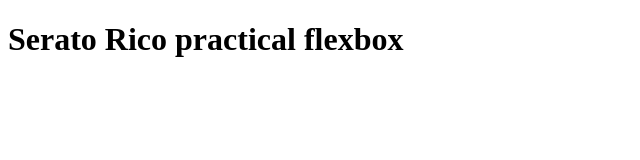
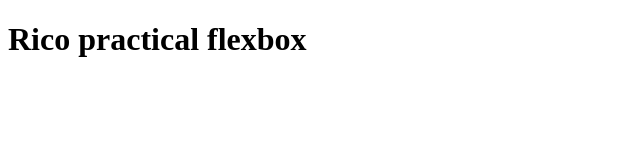
Before and after one commit to Ricoserato361/practical-flexbox-SERATO-, a plain HTML site: page index.html in a window 1280 px wide. Shown: the whole page, without its empty margins (0-640 px from the left). Drawn offline with Linux system fonts and the light colour scheme.

Commit message:
added index html.

```diff
--- a/index.html
+++ b/index.html
@@ -6,6 +6,6 @@
     <title>Document</title>
 </head>
 <body>
-    <h1>Serato Rico practical flexbox</h1>
+    <h1>Rico practical flexbox</h1>
 </body>
 </html>
```
